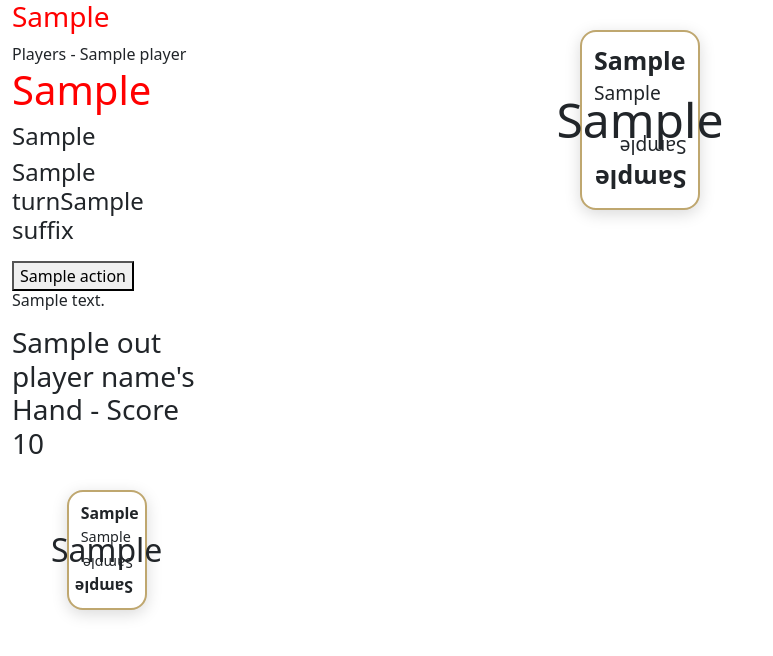
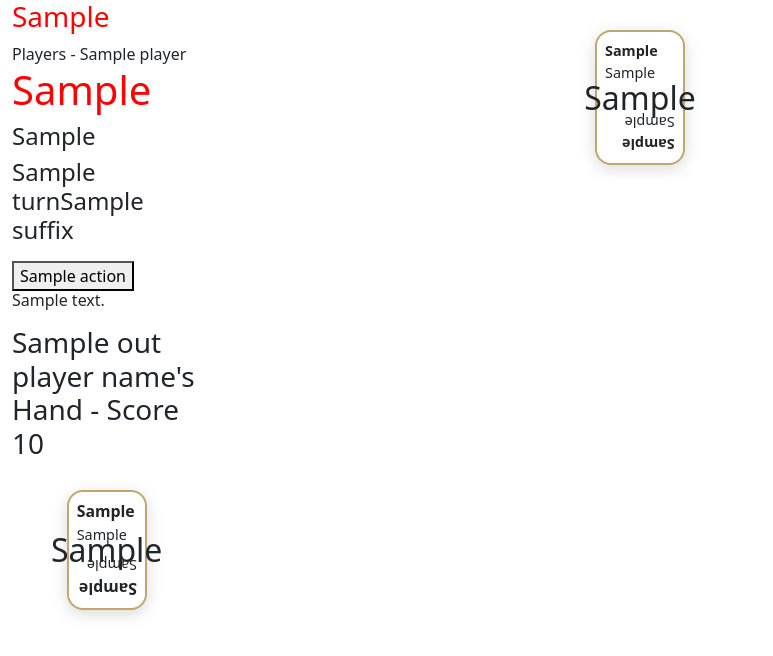
Before and after one commit to lkadin/5-Crowns---Fastapi-HTMX, a FastAPI app: template templates/htmx_user_generic.html in a window 1280 px wide. Shown: the top 656 px of the page, without its empty margins (0-773 px from the left). Run offline with FastAPI, Linux system fonts and the light colour scheme; the template is opened without the code that fills it: most values are stand-ins (such as "Sample title", 1, 10 or a date in 2020); parts of the project's set-up code (start-up, migrations or seed data) failed here and were passed over; some libraries are stand-ins or nearby versions.

Commit message:
Make cards smaller

```diff
--- a/templates/draw_card.html
+++ b/templates/draw_card.html
@@ -8,8 +8,8 @@
     }
 
     .card {
-        width: clamp(40px, 10vw, 120px);
-        height: clamp(100px, 15vw, 180px);
+        width: clamp(30px, 8vw, 90px);
+        height: clamp(80px, 12vw, 135px);
         background: white;
         border: 2px solid #bfa76f;
         border-radius: 16px;
@@ -17,7 +17,7 @@
         display: flex;
         flex-direction: column;
         justify-content: space-between;
-        padding: 12px;
+        padding: 8px;
         position: relative;
         transition: width 0.2s, height 0.2s;
     }
@@ -27,18 +27,18 @@
         display: flex;
         flex-direction: column;
         align-items: flex-start;
-        font-size: 1.2em;
+        font-size: 0.9em;
         position: absolute;
     }
 
     .top-left {
-        top: 10px;
-        left: 12px;
+        top: 8px;
+        left: 8px;
     }
 
     .bottom-right {
-        bottom: 10px;
-        right: 12px;
+        bottom: 8px;
+        right: 8px;
         transform: rotate(180deg);
     }
 
@@ -50,12 +50,12 @@
     }
 
     .suit.large {
-        font-size: 3em;
+        font-size: 2em;
     }
 
     .rank {
         font-weight: bold;
-        font-size: 1.3em;
+        font-size: 1em;
     }
 
     /* Suit colors */
--- a/templates/top_discard.html
+++ b/templates/top_discard.html
@@ -1,4 +1,3 @@
-
 <div id="top_discard">
     <style>
         .deck-area {
@@ -7,8 +6,8 @@
             margin: 10px 0;
         }
         .deck-card {
-            width: clamp(70px, 10vw, 120px);
-            height: clamp(100px, 15vw, 180px);
+            width: clamp(30px, 8vw, 90px);
+            height: clamp(80px, 12vw, 135px);
             border-radius: 16px;
             box-shadow: 0 2px 4px rgba(0, 0, 0, 0.1);
             cursor: pointer;
```
